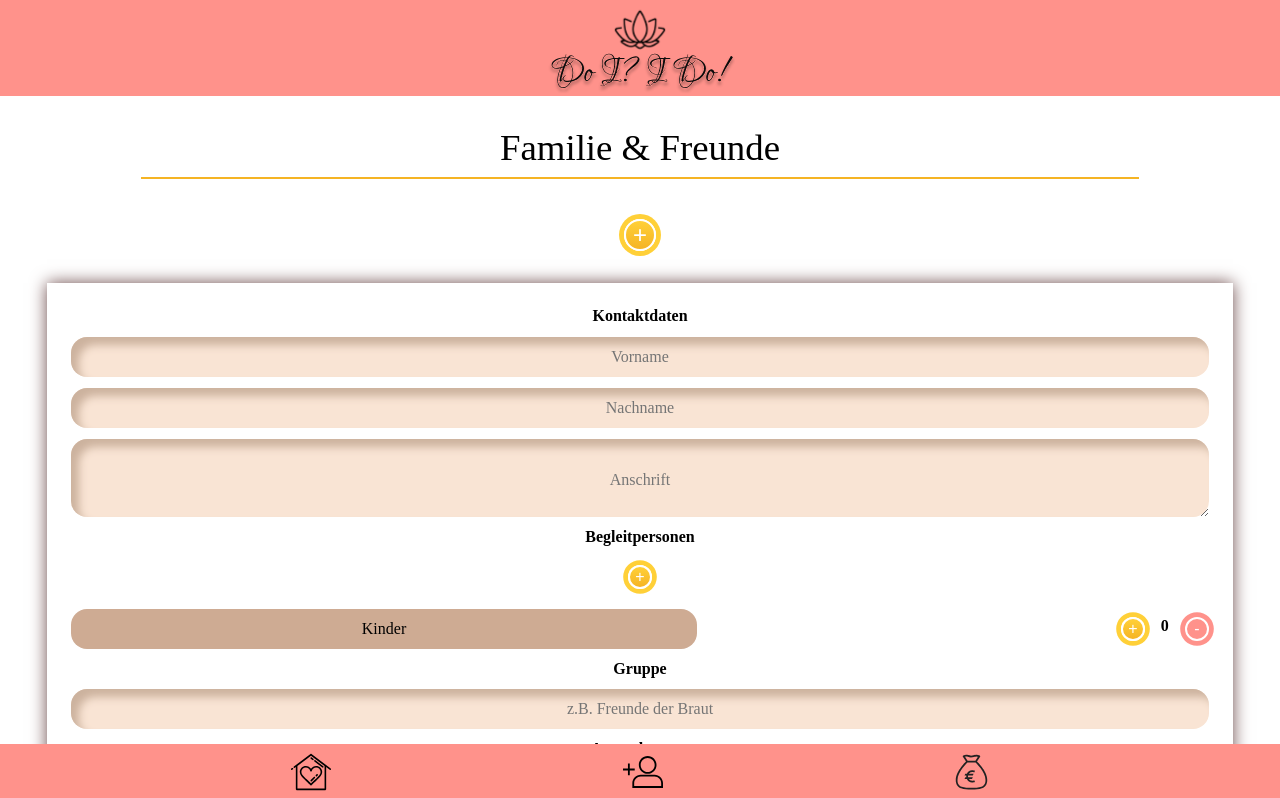
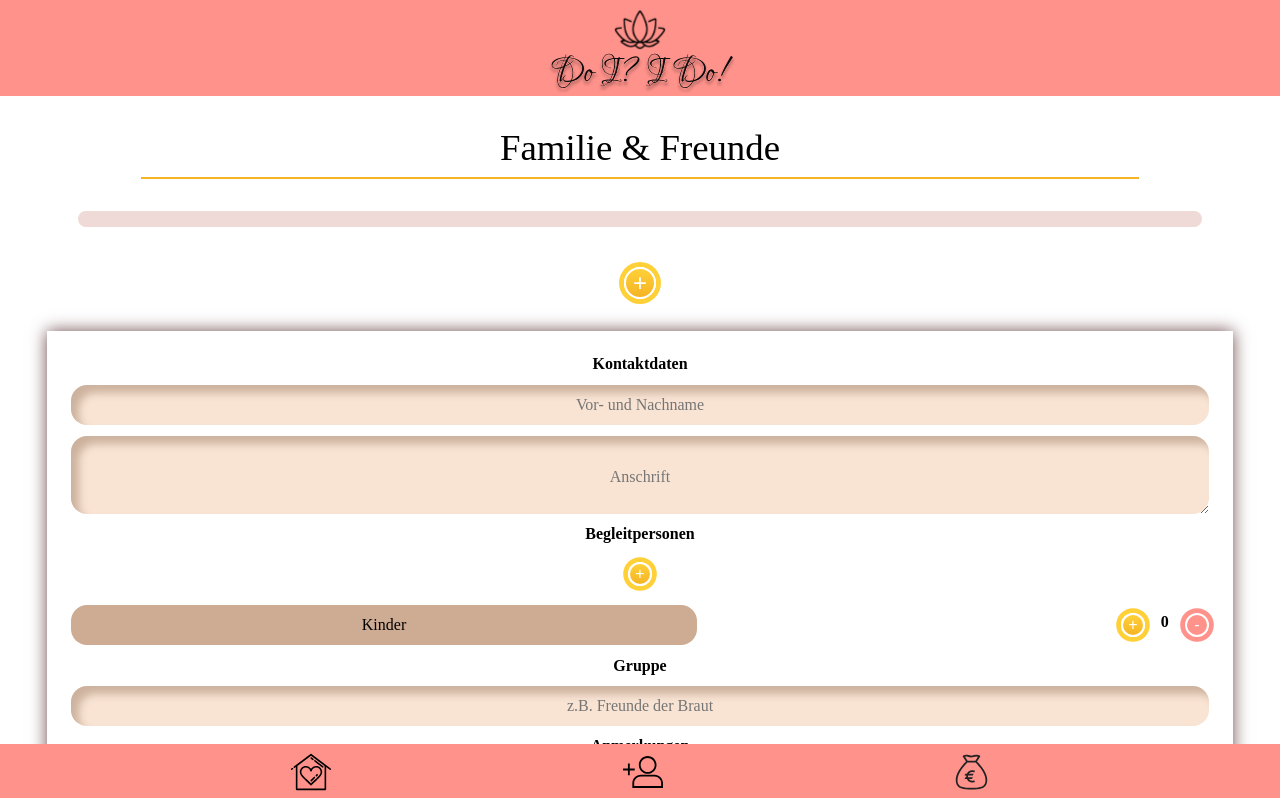
Before and after one commit to LinhSt1908/capstone-project, a Next.js app: page /guestpage in a window 1280 px wide. Shown: the top 798 px of the page. Built offline with nearby package versions, Linux system fonts and the light colour scheme; a web font is replaced by a local one.

Commit message:
try saving data on guestpage and budgetpage

```diff
--- a/components/AddGuestInput.js
+++ b/components/AddGuestInput.js
@@ -13,6 +13,9 @@ export const AddGuestInput = ({ register, index, addGuestRemove }) => {
           <Input
             className="SmallFontStyle"
             type="text"
+            id="companion"
+            name="companion"
+            {...register("companion")}
             {...register(`addGuestArray.${index}.newAddGuestItem`)}
           />
           <MinusButton type="button" onClick={() => addGuestRemove(index)}>
--- a/components/AddKids.js
+++ b/components/AddKids.js
@@ -1,6 +1,7 @@
 import React, { useState } from "react";
 import styled from "styled-components";
 import { MinusButton } from "../components/ToDoInput";
+// import { motion, AnimatePresence } from "framer-motion";
 
 export default function AddKids() {
   const [count, setCount] = useState(0);
@@ -22,11 +23,29 @@ export default function AddKids() {
   }
 
   return (
-    <KidsContainer className="MediumFontStyle">
-      <PlusButton onClick={increment}>+</PlusButton>
-      {count}
-      <MinusButton onClick={decrement}>-</MinusButton>
-    </KidsContainer>
+    <>
+      <KidsContainer className="MediumFontStyle">
+        {/* <AnimatePresence>
+          <motion.strong
+            style={{
+              display: "inline-block",
+              padding: "0 0.5ch",
+              width: "2ch",
+            }}
+            initial={{ y: -20, opacity: 0, position: "absolute" }}
+            animate={{ y: 0, opacity: 1, position: "static" }}
+            exit={{ y: 20, opacity: 0, position: "absolute" }}
+            key={currentQuestion?.remaining}
+          >
+            {currentQuestion?.remaining}
+          </motion.strong>
+          {""}
+        </AnimatePresence> */}
+        <PlusButton onClick={increment}>+</PlusButton>
+        {count}
+        <MinusButton onClick={decrement}>-</MinusButton>
+      </KidsContainer>
+    </>
   );
 }
 
--- a/components/InputFormGuest.js
+++ b/components/InputFormGuest.js
@@ -5,7 +5,7 @@ import { AddGuestInput } from "./AddGuestInput";
 import { Button } from "../components/InputFormHome";
 import { Input } from "../components/InputFormHome";
 
-export default function AddGuest({ showGuest, setShowGuest }) {
+export default function AddGuest({ addNewGuest, showGuest, toggle }) {
   const {
     control,
     register,
@@ -20,10 +20,13 @@ export default function AddGuest({ showGuest, setShowGuest }) {
     append: addGuestAppend,
     remove: addGuestRemove,
   } = useFieldArray({ control, name: "addGuestArray" });
-  const watchAddGuestArray = watch("addGuestArray");
+
+  // const watchAddGuestArray = watch("addGuestArray");
 
   function onSubmit(data) {
-    addNewData(data);
+    addNewGuest(data);
+    reset();
+    toggle();
   }
 
   return (
@@ -44,16 +47,10 @@ export default function AddGuest({ showGuest, setShowGuest }) {
             id="firstName"
             name="firstName"
             required
-            placeholder="Vorname"
+            placeholder="Vor- und Nachname"
+            {...register("name")}
           />
-          <Input
-            className="SmallFontStyle"
-            type="text"
-            id="lastName"
-            name="lastName"
-            required
-            placeholder="Nachname"
-          />
+
           <InputTextArea
             className="SmallFontStyle"
             type="text"
@@ -62,6 +59,7 @@ export default function AddGuest({ showGuest, setShowGuest }) {
             required
             rows={3}
             placeholder="Anschrift"
+            // {...register("address")}
           />
           <p className="MediumFontStyle">Begleitpersonen</p>
           <AddButton>
@@ -76,6 +74,7 @@ export default function AddGuest({ showGuest, setShowGuest }) {
               index={index}
               addGuestRemove={addGuestRemove}
               key={item.id}
+              type="text"
             />
           ))}
           <FlexContainer>
@@ -92,6 +91,7 @@ export default function AddGuest({ showGuest, setShowGuest }) {
             name="group"
             placeholder="z.B. Freunde der Braut"
             required
+            // {...register("group")}
           />
           <label className="MediumFontStyle" htmlFor="notes">
             Anmerkungen
--- a/components/InputFormHome.js
+++ b/components/InputFormHome.js
@@ -35,7 +35,7 @@ export default function AddFacts({ addNewData, showMe, toggle }) {
             required
             {...register("brideName")}
           />
-          <label className="MediumFontStyle" htmlFor="grooName">
+          <label className="MediumFontStyle" htmlFor="groomName">
             Name des Bräutigams
           </label>
           <Input
--- a/pages/_app.js
+++ b/pages/_app.js
@@ -4,6 +4,8 @@ import { useState } from "react";
 function MyApp({ Component, pageProps }) {
   const [formData, setFormData] = useState(null);
   const [toDos, setToDos] = useState([]);
+  const [newGuest, setNewGuest] = useState(null);
+  const [newExpense, setNewExpense] = useState(null);
 
   function addNewData(data) {
     setFormData(data);
@@ -12,6 +14,15 @@ function MyApp({ Component, pageProps }) {
   function addNewToDos(data) {
     setToDos(data);
   }
+
+  function addNewGuest(data) {
+    setNewGuest(data);
+  }
+
+  function addNewExpense(data) {
+    setNewExpense(data);
+  }
+
   return (
     <Component
       {...pageProps}
@@ -19,6 +30,10 @@ function MyApp({ Component, pageProps }) {
       formData={formData}
       addNewToDos={addNewToDos}
       toDos={toDos}
+      addNewGuest={addNewGuest}
+      newGuest={newGuest}
+      addNewExpense={addNewExpense}
+      newExpense={newExpense}
     />
   );
 }
--- a/pages/guestpage.js
+++ b/pages/guestpage.js
@@ -6,7 +6,7 @@ import PlusButton from "../components/Buttons/PlusButton";
 import { Line } from "../pages/index";
 import { useState } from "react";
 
-export default function GuestPage() {
+export default function GuestPage({ addNewGuest, newGuest }) {
   const [showGuest, setShowGuest] = useState(true);
   function toggle() {
     setShowGuest(!showGuest);
@@ -21,11 +21,38 @@ export default function GuestPage() {
             Familie & Freunde
           </BigLineStyle>
           <Line></Line>
+          <GuestContainer>
+            <StyledDiv>
+              {newGuest ? (
+                <p className="MediumFontStyle">{newGuest.name}</p>
+              ) : (
+                <p>{""}</p>
+              )}
+              {newGuest ? (
+                <p className="MediumFontStyle">{newGuest.companion}</p>
+              ) : (
+                <p>{""}</p>
+              )}
+              {/* {newGuest ? (
+                <p className="MediumFontStyle">{newGuest.address}</p>
+              ) : (
+                <p>{""}</p>
+              )}
+              {newGuest ? (
+                <p className="MediumFontStyle">{newGuest.group}</p>
+              ) : (
+                <p>{""}</p>
+              )} */}
+            </StyledDiv>
+          </GuestContainer>
           <PlusButton toggle={toggle} />
-          <InputFormGuest showGuest={showGuest} setShowGuest={setShowGuest} />
+          <InputFormGuest
+            addNewGuest={addNewGuest}
+            showGuest={showGuest}
+            toggle={toggle}
+          />
         </TextWrapperStyle>
       </MainWrapper>
-
       <NavBar />
     </>
   );
@@ -43,3 +70,24 @@ const TextWrapperStyle = styled.div`
 const BigLineStyle = styled.div`
   margin-top: 3em;
 `;
+
+const GuestContainer = styled.div`
+  display: flex;
+  flex-direction: column;
+  gap: 0.7rem;
+  margin: auto;
+  margin-top: 2rem;
+  margin-bottom: 1.5rem;
+  border: none;
+  width: 90%;
+`;
+
+const StyledDiv = styled.div`
+  background-color: #efdad7;
+  width: 100%;
+  border: none;
+  border-radius: 1rem;
+  text-align: center;
+  padding: 0.5rem;
+  margin: auto;
+`;
```
Also changed, not shown: components/Expenses.js (+6 -8 lines), pages/budgetpage.js (+62 -8 lines).
